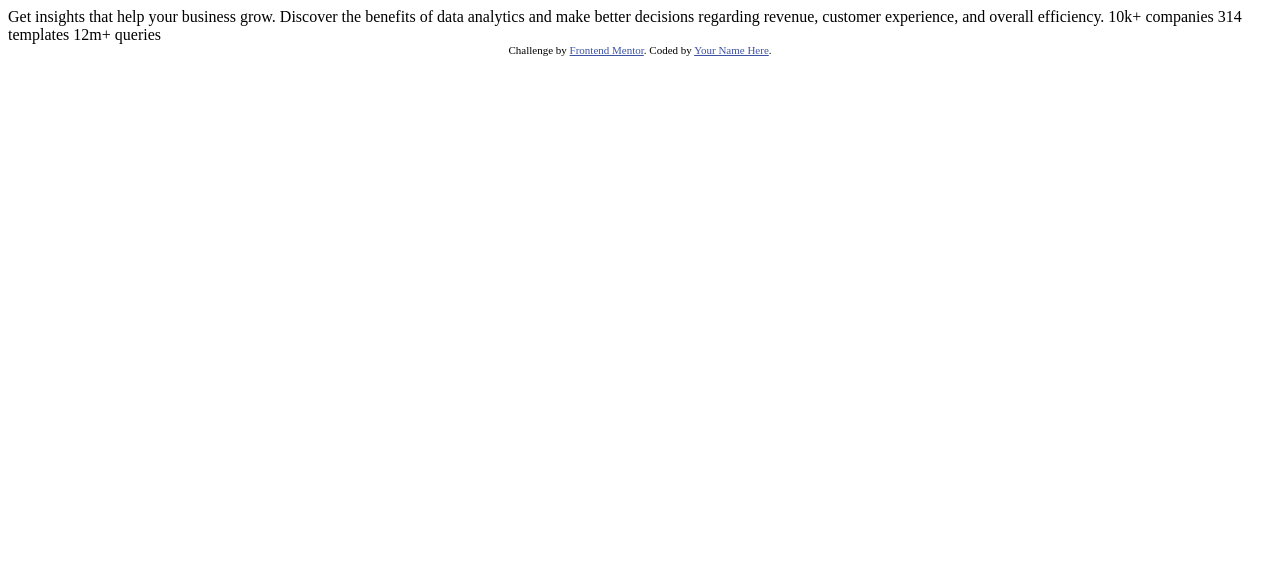
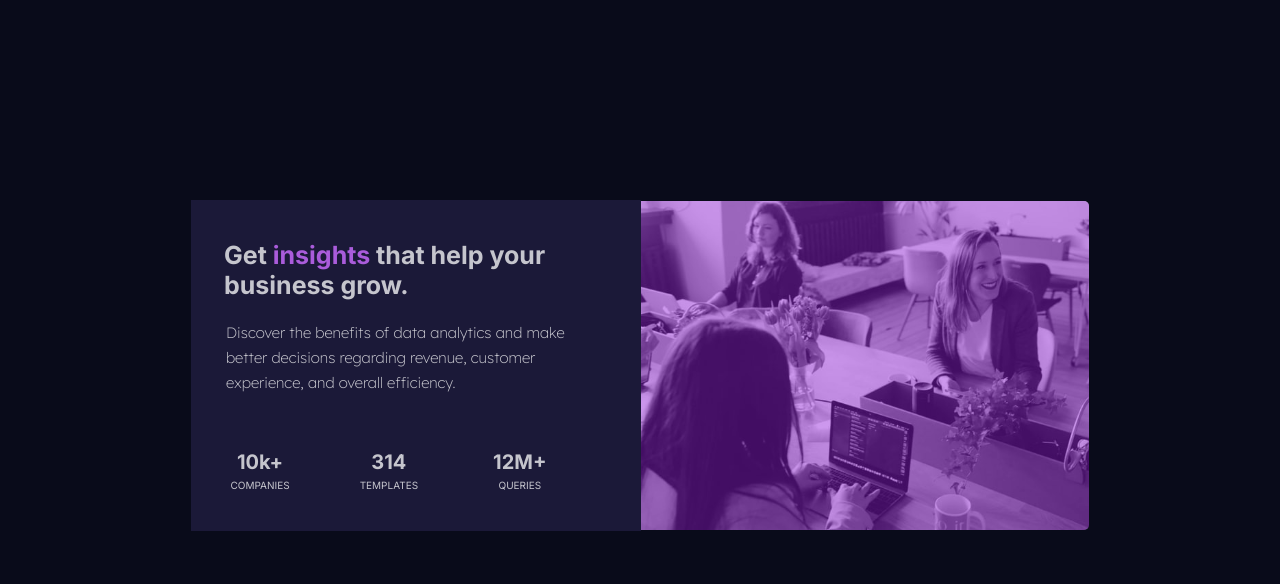
Before and after one commit to SerenaGiumentaro/stats-preview-card-component, a plain HTML site: page index.html in a window 1280 px wide. Drawn offline with Linux system fonts and the light colour scheme.

Commit message:
final commit

```diff
--- a/index.html
+++ b/index.html
@@ -8,26 +8,28 @@
 
   <title>Frontend Mentor | Stats preview card component</title>
 
-  <!-- Feel free to remove these styles or customise in your own stylesheet 👍 -->
-  <style>
-    .attribution { font-size: 11px; text-align: center; }
-    .attribution a { color: hsl(228, 45%, 44%); }
-  </style>
+  <link rel="preconnect" href="https://fonts.googleapis.com">
+  <link rel="preconnect" href="https://fonts.gstatic.com" crossorigin>
+  <link rel="stylesheet" href="style.css">
+  <link href="https://fonts.googleapis.com/css2?family=Inter:wght@200;300;400;700&family=Lexend+Deca:wght@200;300;400&display=swap" rel="stylesheet">
 </head>
 <body>
-
-  Get insights that help your business grow.
-
-  Discover the benefits of data analytics and make better decisions regarding revenue, customer
-  experience, and overall efficiency.
-
-  10k+ companies
-  314 templates
-  12m+ queries
-
-  <div class="attribution">
-    Challenge by <a href="https://www.frontendmentor.io?ref=challenge" target="_blank">Frontend Mentor</a>.
-    Coded by <a href="#">Your Name Here</a>.
-  </div>
+  <main>
+    <div class="img">
+      <div class="overlay"></div>
+    </div>
+    <div class="content">
+      <h2>  Get <span>insights</span> that help your business grow. </h2>
+      <p>
+        Discover the benefits of data analytics and make better decisions regarding revenue, customer
+        experience, and overall efficiency.
+      </p>
+      <div class="data">
+        <span class="statistic"><h3>10k+</h3>COMPANIES</span>
+        <span class="statistic"><h3>314</h3>TEMPLATES</span>
+        <span class="statistic"><h3>12M+</h3>QUERIES</span>
+      </div>
+    </div>
+  </main>
 </body>
 </html>
--- /dev/null
+++ b/style.css
@@ -0,0 +1,124 @@
+:root{
+    --very-dark-blue: hsl(233, 47%, 7%);
+    --dark-blue: hsl(244, 38%, 16%);
+    --soft-violet: hsl(277, 64%, 61%);
+    --white: hsl(0, 0%, 100%);
+    --transparent-white:hsla(0, 0%, 100%, 0.75);
+    --more-transparent-white: hsla(0, 0%, 100%, 0.6);
+    --inter: 'Inter', sans-serif;
+    --lexend: 'Lexend Deca', sans-serif;
+}
+*{
+    box-sizing: border-box;
+    padding: 0;
+    margin: 0;
+}
+body{
+    font-size: 15px;
+    background-color: var(--very-dark-blue);
+    display: flex;
+    justify-content: center;
+}
+main{
+    margin: 50px;
+    width: 375px;
+    display: flex;
+    justify-content: center;
+    flex-direction: column;
+    align-items: center;
+}
+.img{
+    background-image: url(./images/image-header-mobile.jpg);
+    background-repeat: no-repeat;
+    background-size: contain;
+    width: 340px;
+    height: 250px;
+    z-index: 0;
+    position: relative;
+    border-radius: 5px 5px 0 0;
+}
+.overlay{
+    border-radius: 5px 5px 0 0 ;
+    background-color: hsla(277, 78%, 48%, 0.45);
+    width: 100%;
+    height: 100%;
+}
+
+
+.content{
+    width: 340px;
+    display: flex;
+    flex-direction: column;
+    background-color: var(--dark-blue);
+    color: var(--transparent-white);
+
+}
+h2{
+    font-family: var(--inter);
+    font-weight: 700;
+    text-align: center;
+    padding: 40px 55px 0 55px;
+}
+h2 span{
+    color: var(--soft-violet);
+    font-family: var(--inter);
+}
+p{
+    padding: 20px 35px 20px 35px;
+    font-family: var(--lexend);
+    text-align: center;
+    font-weight: 200;
+    font-size: 15px;
+    line-height: 25px;
+}
+.data{
+    display: flex;
+    flex-direction: column;
+}
+.statistic{
+    text-align: center;
+    font-family: var(--inter);
+    font-size: 10px;
+    padding: 10px;
+}
+.statistic:last-child{
+    margin-bottom: 30px;
+}
+.statistic h3{
+    font-size: 20px;
+    padding: 5px;
+    font-weight: 600;
+}
+@media only screen and (min-width:1200px){
+    .content{
+        width: 450px;
+    }
+    .img{
+        height:329px;
+        width:448px ;
+    }
+    .img, .overlay{
+        border-radius: 0 5px 5px 0;
+    }
+    main{
+        margin-top: 200px;
+        flex-direction: row-reverse;
+        width: 1000px;
+
+    }
+    .data{
+        flex-direction: row;
+        justify-content: center;
+        margin: 20px 50px 0 0;
+    }
+    p,h2{
+        text-align: left;
+    }
+    h2{
+        padding-left: 33px;
+        font-size: 25px;
+    }
+    .statistic:nth-child(2){
+        margin: 0 50px;
+    }
+}
```
